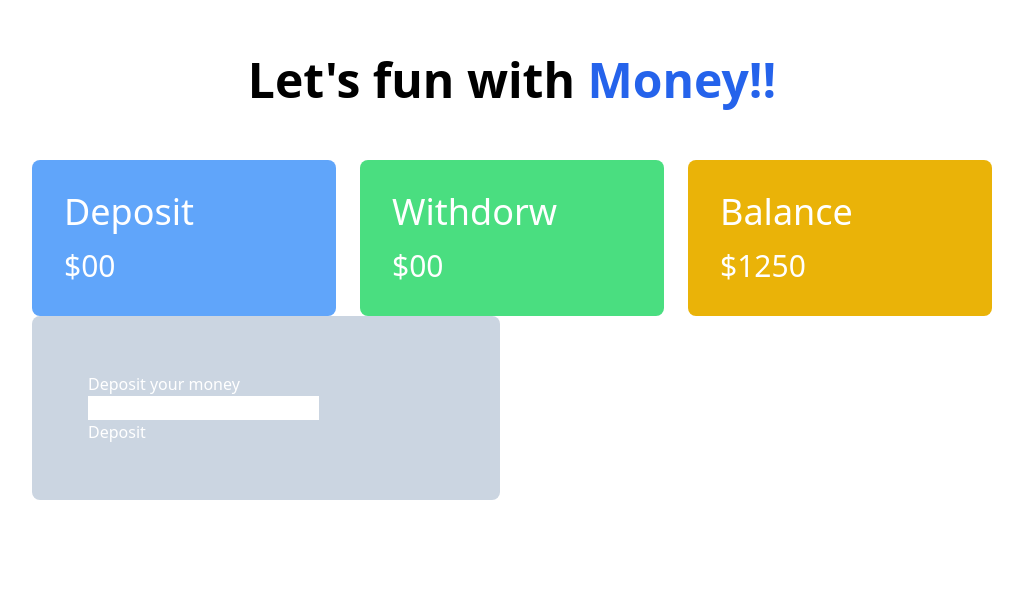
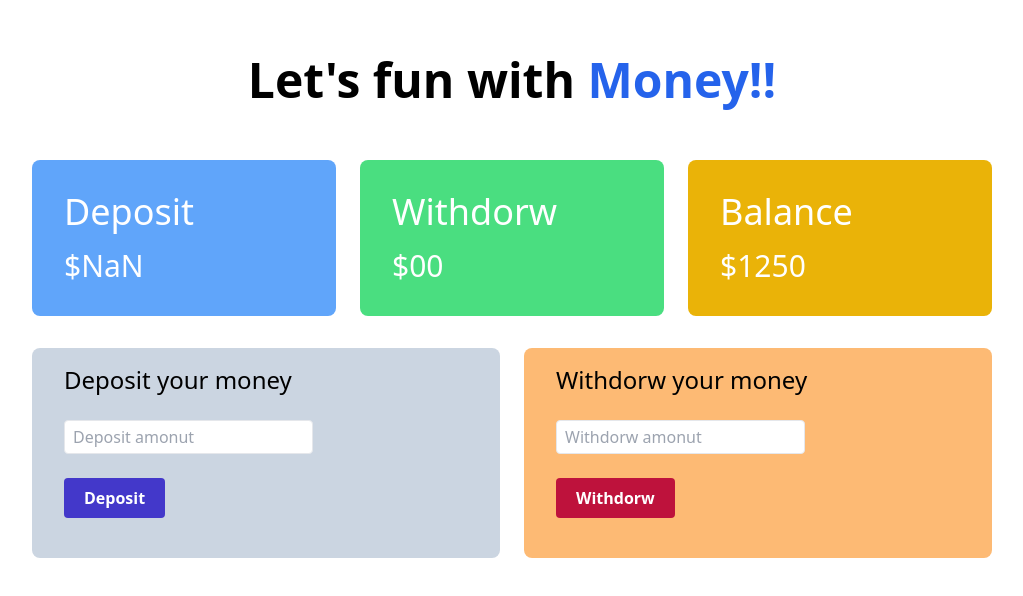
Before and after one commit to Shahrear-ahamed/bank-of-mexmay, a plain HTML site: page home.html in a window 1280 px wide. Both pictures are taken after a click on the button "Deposit". Shown: the whole page, without its empty margins (128-1151 px from the left). Drawn offline with nearby package versions, Linux system fonts and the light colour scheme.

Commit message:
add some function for deposit

```diff
--- a/home.html
+++ b/home.html
@@ -22,15 +22,15 @@
       <div class="text-white w-3/4 mx-auto mt-14 grid grid-cols-3 gap-6">
         <div class="bg-blue-400 p-8 rounded-lg">
           <h3 class="text-4xl mb-4">Deposit</h3>
-          <h4 class="text-3xl">$00</h4>
+          <h4 class="text-3xl">$<span id="total_deposit">00</span></h4>
         </div>
         <div class="bg-green-400 p-8 rounded-lg">
           <h3 class="text-4xl mb-4">Withdorw</h3>
-          <h4 class="text-3xl">$00</h4>
+          <h4 class="text-3xl">$<span id="total_withdrow">00</span></h4>
         </div>
         <div class="bg-yellow-500 p-8 rounded-lg">
           <h3 class="text-4xl mb-4">Balance</h3>
-          <h4 class="text-3xl">$1250</h4>
+          <h4 class="text-3xl">$<span id="total_balance">1250</span></h4>
         </div>
       </div>
     </section>
@@ -38,16 +38,45 @@
     <!-- user money deposit and withdrow section are here  -->
 
     <section>
-      <div class="text-white w-3/4 mx-auto grid grid-cols-2 gap-6">
-        <div class="bg-slate-300 p-14 rounded-lg">
-          <h3>Deposit your money</h3>
-          <input type="text" class="block">
-          <button>Deposit</button>
+      <!-- money deposit section are here -->
+
+      <div class="w-3/4 mx-auto grid grid-cols-2 gap-6 mt-8">
+        <div class="bg-slate-300 px-8 py-4 rounded-lg">
+          <h3 class="text-2xl mb-6">Deposit your money</h3>
+          <input
+            id="deposit_amount"
+            type="text"
+            placeholder="Deposit amonut"
+            class="block px-2 py-1 border rounded"
+          />
+          <button
+            id="deposit_btn"
+            class="my-6 bg-indigo-700 text-white py-2 px-5 font-semibold text-1xl rounded"
+          >
+            Deposit
+          </button>
+        </div>
+
+        <!-- money withdrow section are here  -->
+        <div class="bg-orange-300 px-8 py-4 rounded-lg">
+          <h3 class="text-2xl mb-6">Withdorw your money</h3>
+          <input
+            id="withdrow_amount"
+            type="text"
+            placeholder="Withdorw amonut"
+            class="block px-2 py-1 border rounded"
+          />
+          <button
+            id="withdrow_btn"
+            class="my-6 bg-rose-700 text-white py-2 px-5 font-semibold text-1xl rounded"
+          >
+            Withdorw
+          </button>
         </div>
       </div>
     </section>
 
     <!-- custom js are here -->
-    <script src="./js/app.js"></script>
+    <script src="./js/just.js"></script>
   </body>
 </html>
--- a/js/app.js
+++ b/js/app.js
@@ -14,6 +14,3 @@ document.getElementById("login_btn").addEventListener("click", function(){
         alert("your password is wrong")
     }
 })
-
-
-// home page are here
--- /dev/null
+++ b/js/just.js
@@ -0,0 +1,26 @@
+
+// user home page are here
+
+// user total amount are here
+const totalDeposit = document.getElementById("total_deposit");
+const totalWithdrow = document.getElementById("total_withdrow");
+const totalBalance = document.getElementById("total_balance");
+
+// money deposit and withdrow
+const depositBtn = document.getElementById("deposit_btn");
+const deposit = document.getElementById("deposit_amount");
+const withdrowBtn = document.getElementById("withdrow_btn");
+const withdrow = document.getElementById("withdrow_amount");
+
+depositBtn.addEventListener("click", function(){
+    const amounts = parseFloat(deposit.value);
+    if(typeof amounts == "string"){
+        alert("Please Input number only");
+    }else if( amounts < 0){
+        alert("Money can not deposit negetive number");
+    }else if( amounts == 0){
+        alert("You can not deposit 0 ");
+    }
+    totalDeposit.innerText = amounts;
+    deposit.value = "";
+})
```
